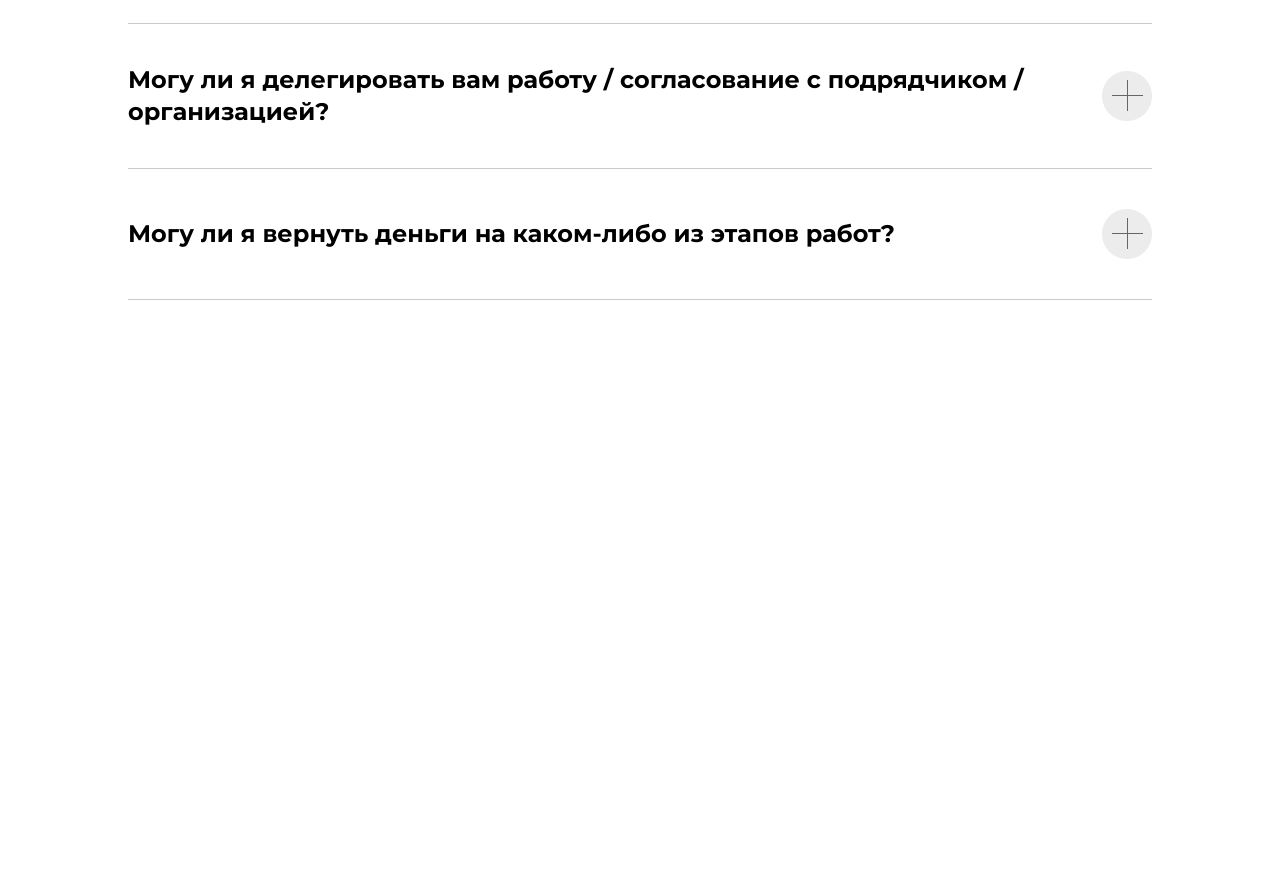
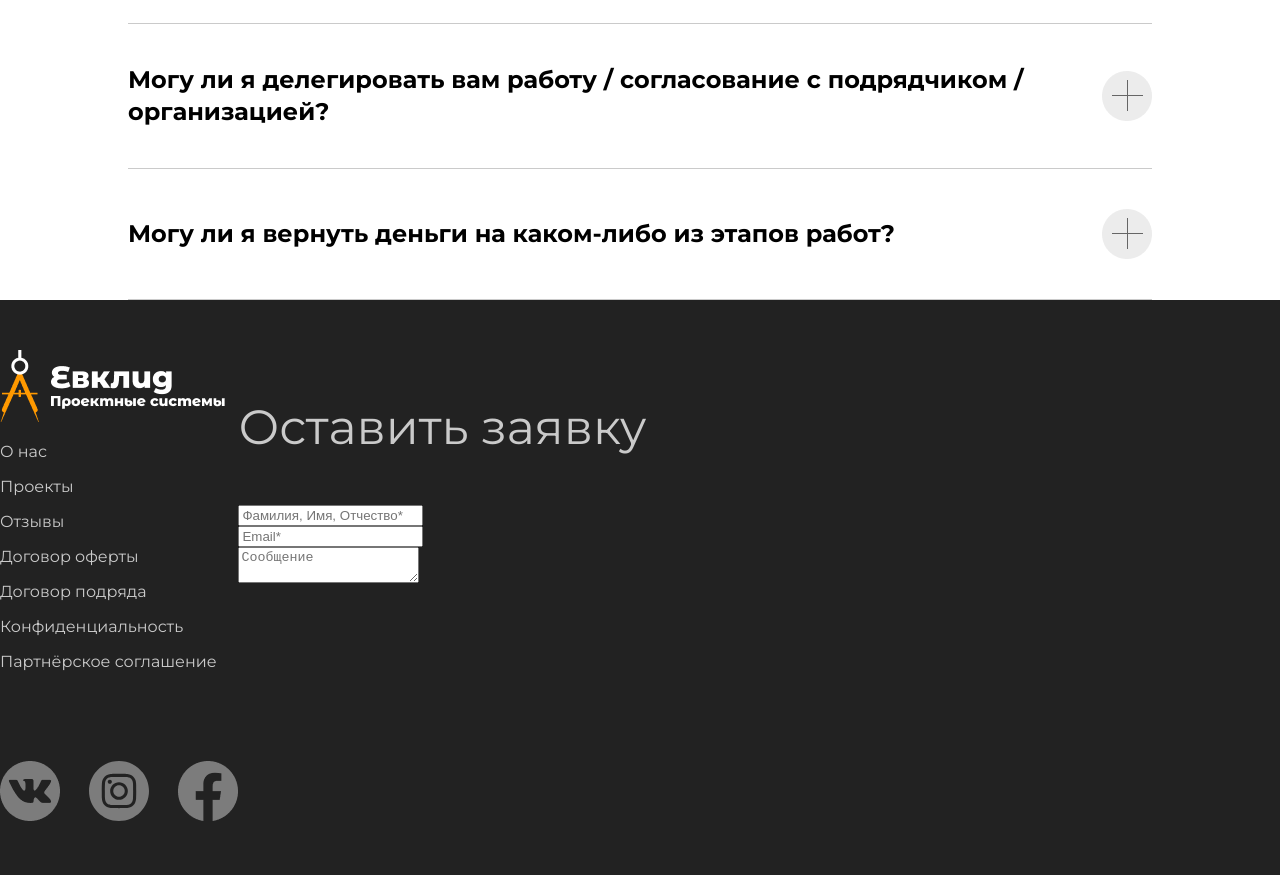
Before and after one commit to shampun359/-, a plain HTML site: page index.html in a window 1280 px wide. Shown: the part 4055-4930 px from the top of the page. Before the commit the page ends 4355 px from the top, so only its background shows below. Drawn offline with Linux system fonts and the light colour scheme.

Commit message:
Почти готово
Доделать подвал

```diff
--- a/index.html
+++ b/index.html
@@ -144,5 +144,42 @@
       </p>
     </div>
     </section>
+    <!--FOOTER ********************************************************************************************-->
+    <footer>
+      <div class="footer_left">
+        <img src="img/logo_footer.png" alt="#">
+        <div class="footer_menu">
+          <p><a href="#">О нас</a></p>
+          <p><a href="#">Проекты</a></p>
+          <p><a href="#">Отзывы</a></p>
+          <p><a href="#">Договор оферты</a></p>
+          <p><a href="#">Договор подряда</a></p>
+          <p><a href="#">Конфиденциальность</a></p>
+          <p><a href="#">Партнёрское соглашение</a></p>
+        </div>
+        <div class="social">
+          <a href="#"><img src="img/vk.png" alt="#"></a>
+          <a href="#"><img src="img/instagram.svg" alt="#"></a>
+          <a href="#"><img src="img/facebook.png" alt="#"></a>
+        </div>
+      </div>
+      <div class="footer_mid">
+        <p>Оставить заявку</p>
+        <form action="#" method="post">
+          <div>
+            <input type="text" id="name" name="user_name" placeholder="Фамилия, Имя, Отчество*">
+          </div>
+          <div>
+            <input type="email" id="email" name="user_email" placeholder="Email*">
+          </div>
+          <div>
+            <textarea id="msg" name="user_message" placeholder="Сообщение"></textarea>
+          </div>
+        </form>
+      </div>
+      <div class="footer_right">
+
+      </div>
+    </footer>
   </body>
 </html>
--- a/style.css
+++ b/style.css
@@ -1,16 +1,20 @@
 body {
-    max-width: 1770px;
-    width: 100%;
     font-family: 'Montserrat', sans-serif;
     overflow-x:hidden;
-    margin: 0 auto ;
     min-width: 400px;
     background: #FFFFFF;
+    margin: 0;
+    padding: 0;
 }
 @media (max-width:400px){
     body {
     overflow-x:scroll;
     }
+}
+header, main, .about, .work, .questions{
+    max-width: 1770px;
+    width: 100%;
+    margin: 0 auto ;
 }
 button{
     border: none;
@@ -432,6 +436,15 @@ h3{
     padding: 19px 38px;
     background: #FF9900;
 }
+.work_but_orange:hover{
+    background-color: #F7B045;
+}
+.work_but_orange:focus{
+    background-color: #F7B045;
+}
+.work_but_orange:active{
+    background-color: #E1670E;
+}
 .work_but_orange span{
     font-style: normal;
     font-weight: bold;
@@ -450,6 +463,19 @@ h3{
     border: 1px solid #333333;
     box-sizing: border-box;
 }
+.work_but_white:hover{
+    background-color: #666666;
+    color: #FFFFFF;
+}
+.work_but_white:focus{
+    background-color: #666666;
+    color: #FFFFFF;
+}
+.work_but_white:active{
+    background-color: #000000;
+    color: #FFFFFF;
+}
+
 .work_but_white span  {
     font-style: normal;
     font-weight: normal;
@@ -541,3 +567,41 @@ h4{
         width: 80%;
     }
 }
+/*FOOOOTEEEEEER*/
+footer{
+    display: flex;
+    background: #222222;
+    max-width: 1920px;
+    width: 100%;
+    padding-top: 50px;
+    padding-bottom: 50px;
+}
+footer a{
+    text-decoration: none;
+    color: #CACACA;
+}
+footer a:hover{
+    color: #FF9900;
+}
+footer a:focus{
+    border: 2px solid #FF9900;
+    box-sizing: border-box;
+    box-sizing: border-box;
+    border-radius: 5px;
+}
+footer a:active{
+    color: #E1670E;
+}
+.social {
+    margin-top: 90px;
+}
+.social a:nth-child(2),.social a:nth-child(3){
+    margin-left: 25px;
+}
+.footer_mid p {
+    font-style: normal;
+    font-weight: normal;
+    font-size: 48px;
+    line-height: 59px;
+    color: #CACACA;
+}
```
Also changed, not shown: img/facebook.png (added), img/instagram.svg (added), img/logo_footer.png (added), img/vk.png (added).
